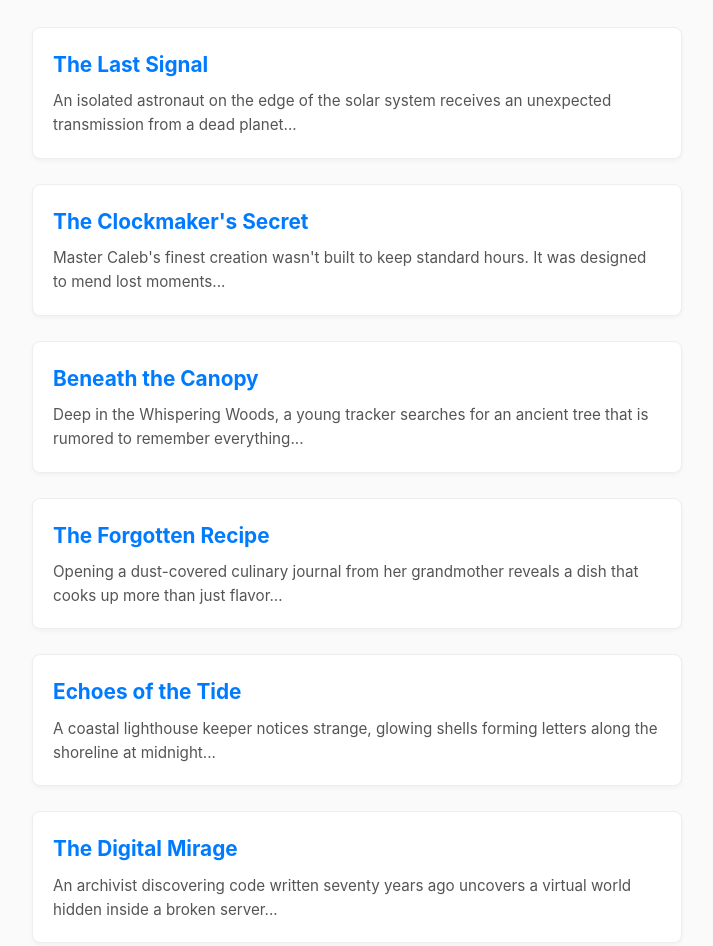
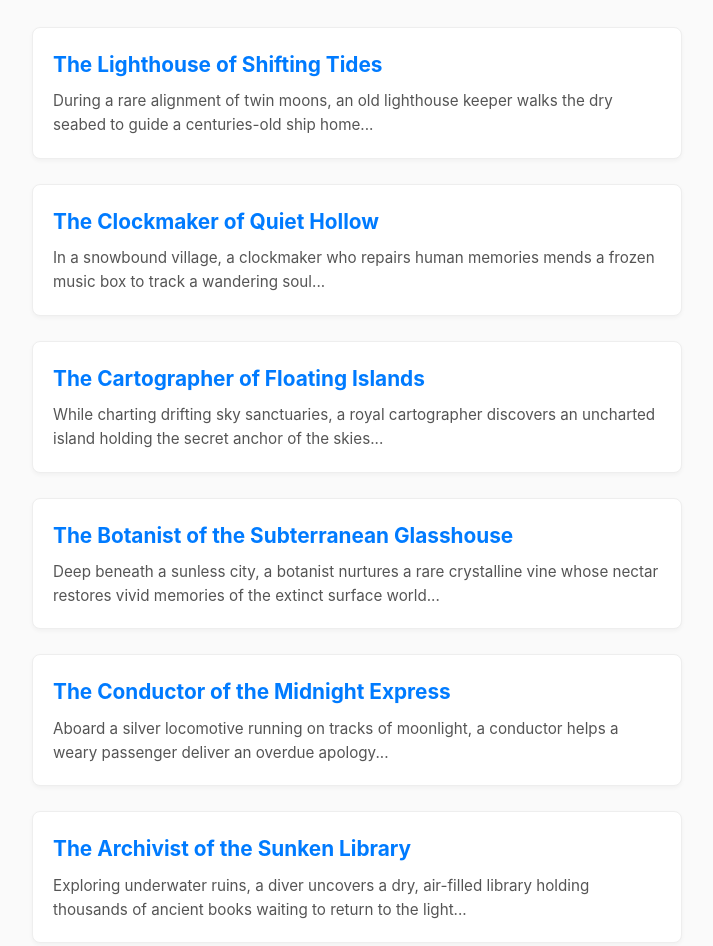
Before and after one commit to olpon123456/three, a plain HTML site: page index.html in a window 1280 px wide. Shown: the part 443-1389 px from the top of the page, without its empty margins (283-996 px from the left). Drawn offline with Linux system fonts and the light colour scheme.

Commit message:
Update index.html

```diff
--- a/index.html
+++ b/index.html
@@ -185,36 +185,37 @@
     <ul class="story-list">
 
       <li class="story-item">
-        <h2 class="story-title"><a href="the-last-signal">The Last Signal</a></h2>
-        <p class="story-excerpt">An isolated astronaut on the edge of the solar system receives an unexpected transmission from a dead planet...</p>
+        <h2 class="story-title"><a href="the-lighthouse-of-shifting-tides">The Lighthouse of Shifting Tides</a></h2>
+        <p class="story-excerpt">During a rare alignment of twin moons, an old lighthouse keeper walks the dry seabed to guide a centuries-old ship home...</p>
       </li>
 
       <li class="story-item">
-        <h2 class="story-title"><a href="the-clockmakers-secret">The Clockmaker's Secret</a></h2>
-        <p class="story-excerpt">Master Caleb's finest creation wasn't built to keep standard hours. It was designed to mend lost moments...</p>
+        <h2 class="story-title"><a href="the-clockmaker-of-quiet-hollow">The Clockmaker of Quiet Hollow</a></h2>
+        <p class="story-excerpt">In a snowbound village, a clockmaker who repairs human memories mends a frozen music box to track a wandering soul...</p>
       </li>
 
       <li class="story-item">
-        <h2 class="story-title"><a href="beneath-the-canopy">Beneath the Canopy</a></h2>
-        <p class="story-excerpt">Deep in the Whispering Woods, a young tracker searches for an ancient tree that is rumored to remember everything...</p>
+        <h2 class="story-title"><a href="the-cartographer-of-floating-islands">The Cartographer of Floating Islands</a></h2>
+        <p class="story-excerpt">While charting drifting sky sanctuaries, a royal cartographer discovers an uncharted island holding the secret anchor of the skies...</p>
       </li>
 
       <li class="story-item">
-        <h2 class="story-title"><a href="the-forgotten-recipe">The Forgotten Recipe</a></h2>
-        <p class="story-excerpt">Opening a dust-covered culinary journal from her grandmother reveals a dish that cooks up more than just flavor...</p>
+        <h2 class="story-title"><a href="the-botanist-of-the-subterranean-glasshouse">The Botanist of the Subterranean Glasshouse</a></h2>
+        <p class="story-excerpt">Deep beneath a sunless city, a botanist nurtures a rare crystalline vine whose nectar restores vivid memories of the extinct surface world...</p>
       </li>
 
       <li class="story-item">
-        <h2 class="story-title"><a href="echoes-of-the-tide">Echoes of the Tide</a></h2>
-        <p class="story-excerpt">A coastal lighthouse keeper notices strange, glowing shells forming letters along the shoreline at midnight...</p>
+        <h2 class="story-title"><a href="the-conductor-of-the-midnight-express">The Conductor of the Midnight Express</a></h2>
+        <p class="story-excerpt">Aboard a silver locomotive running on tracks of moonlight, a conductor helps a weary passenger deliver an overdue apology...</p>
       </li>
 
       <li class="story-item">
-        <h2 class="story-title"><a href="the-digital-mirage">The Digital Mirage</a></h2>
-        <p class="story-excerpt">An archivist discovering code written seventy years ago uncovers a virtual world hidden inside a broken server...</p>
+        <h2 class="story-title"><a href="the-archivist-of-the-sunken-library">The Archivist of the Sunken Library</a></h2>
+        <p class="story-excerpt">Exploring underwater ruins, a diver uncovers a dry, air-filled library holding thousands of ancient books waiting to return to the light...</p>
       </li>
 
     </ul>
+
   </main>
 
   <footer>
```
